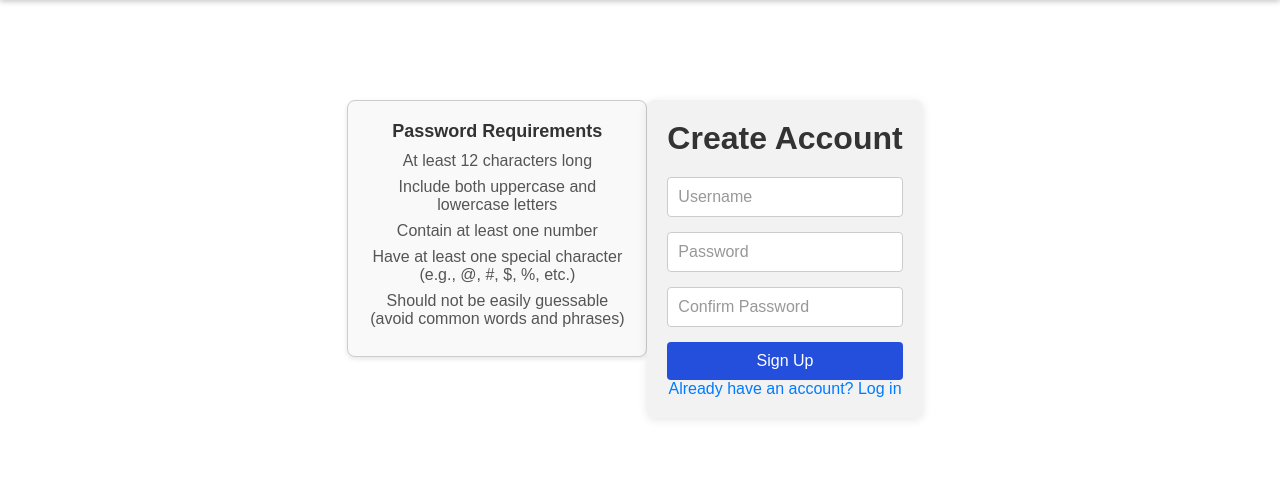
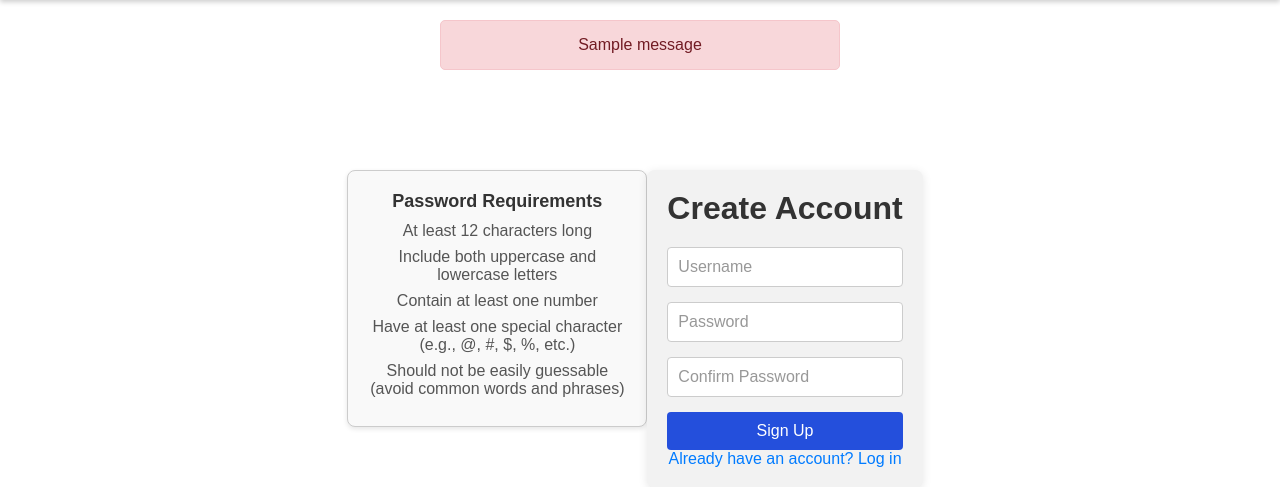
Before and after one commit to Daniel-Stephende5/IM2-Repository, a Django app: page /signup/ in a window 1280 px wide. Shown: the part 51-538 px from the top of the page. Run offline with Django 5.2, Linux system fonts and the light colour scheme; tables that the repository leaves empty hold one stand-in row (values such as "Sample post"); one stand-in notice (Sample message) is shown.

Commit message:
Updated Signup Error (Alert Message) to display

```diff
--- a/NewDjango/myblogsite/blog/static/signup.css
+++ b/NewDjango/myblogsite/blog/static/signup.css
@@ -125,3 +125,19 @@ footer {
     text-align: center;
     margin-top: 150px;
 }
+
+
+.message-container {
+    margin: 20px auto;
+    max-width: 400px; /* Adjust as needed */
+    padding: 10px;
+    background-color: #f8d7da; /* Light red background for error messages */
+    color: #721c24; /* Dark red text */
+    border: 1px solid #f5c6cb; /* Border for the message container */
+    border-radius: 5px; /* Rounded corners */
+    text-align: center; /* Center text */
+}
+
+.alert {
+    margin: 5px 0; /* Space between messages */
+}
--- a/NewDjango/myblogsite/blog/templates/signup.html
+++ b/NewDjango/myblogsite/blog/templates/signup.html
@@ -23,6 +23,14 @@
         <a href="{% url 'logout' %}">Logout</a>
       </div>
     </nav>
+
+    {% if messages %}
+    <div class="message-container">
+      {% for message in messages %}
+      <div class="alert">{{ message }}</div>
+      {% endfor %}
+    </div>
+    {% endif %}
 
     <div class="signup-container">
       <div class="info-container">
--- a/NewDjango/myblogsite/blog/views.py
+++ b/NewDjango/myblogsite/blog/views.py
@@ -17,14 +17,18 @@ def signup_view(request):
         else:
             # Print the errors to the console for debugging
             print(form.errors)  # Add this line to see form errors in the terminal
-            messages.error(request, 'Please follow the required instructions for password')
+            messages.error(request, 'Please follow the required instructions for password.')
     else:
         form = SignupForm()
     return render(request, 'signup.html', {'form': form})
 
 
+
 # Login View
 def login_view(request):
+    # Clear messages from the previous request to avoid showing signup errors
+    messages.get_messages(request).used = True
+
     if request.method == 'POST':
         form = LoginForm(request, data=request.POST)
         if form.is_valid():
```
Also changed, not shown: NewDjango/myblogsite/blog/templates/login.html (+3 -5 lines).
